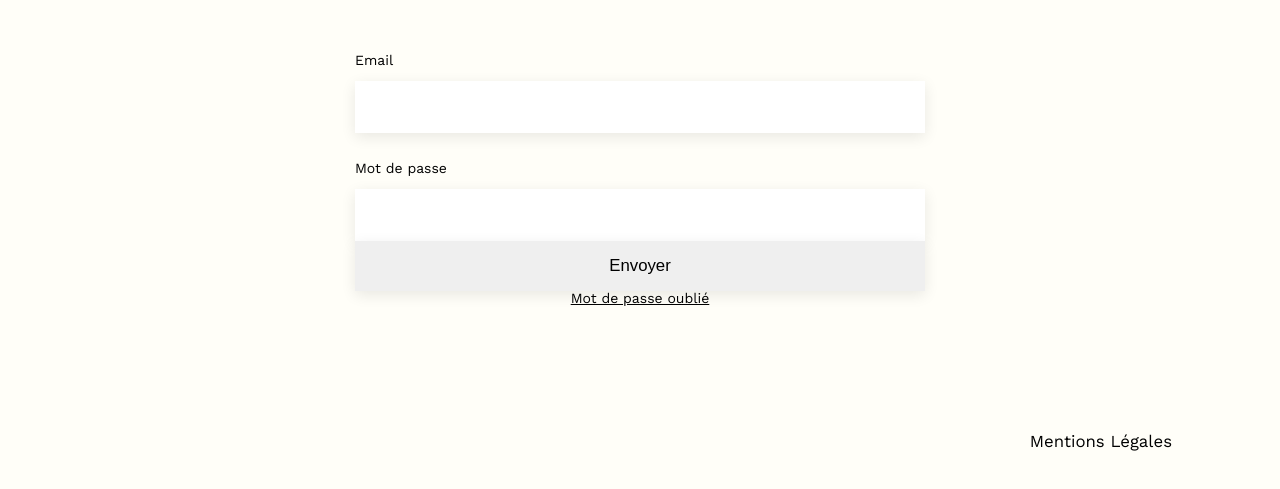
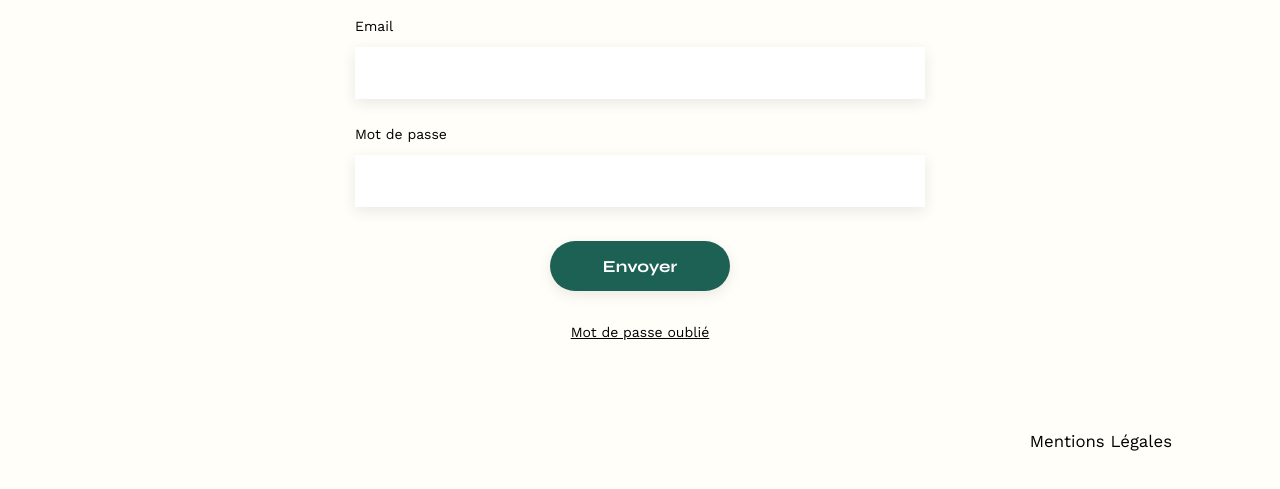
Before and after one commit to daddyjanno/Projet3-Portfolio-architecte, a website with bundled scripts: page FrontEnd/login.html in a window 1280 px wide. Shown: the part 287-776 px from the top of the page. Built offline with nearby package versions, Linux system fonts and the light colour scheme; no server answers.

Commit message:
login html

```diff
--- a/FrontEnd/login.html
+++ b/FrontEnd/login.html
@@ -56,7 +56,8 @@
                     <input
                         type="submit"
                         value="Envoyer"
-                        class="loginForm-submitBtn"
+                        class="btn"
+                        id="loginFormSubmit"
                     />
                 </form>
                 <div class="lost-password">Mot de passe oublié</div>
```
